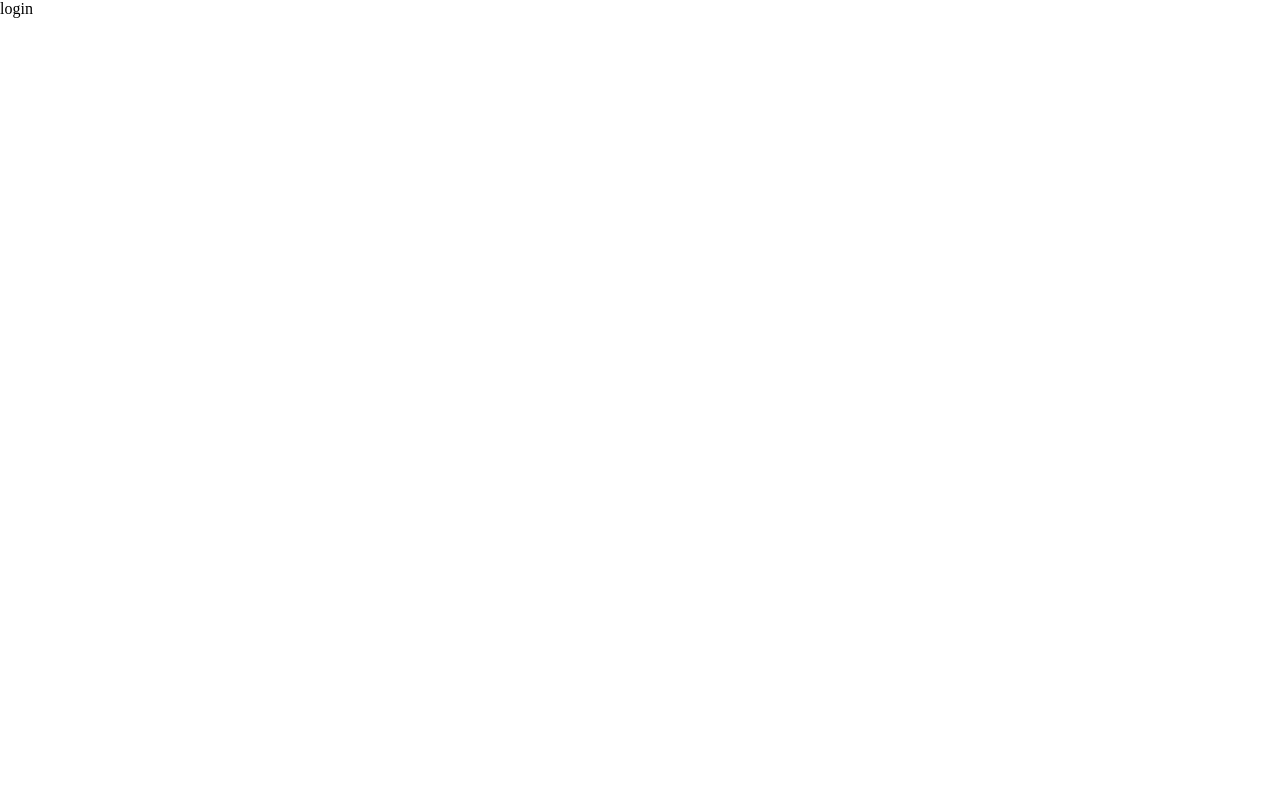
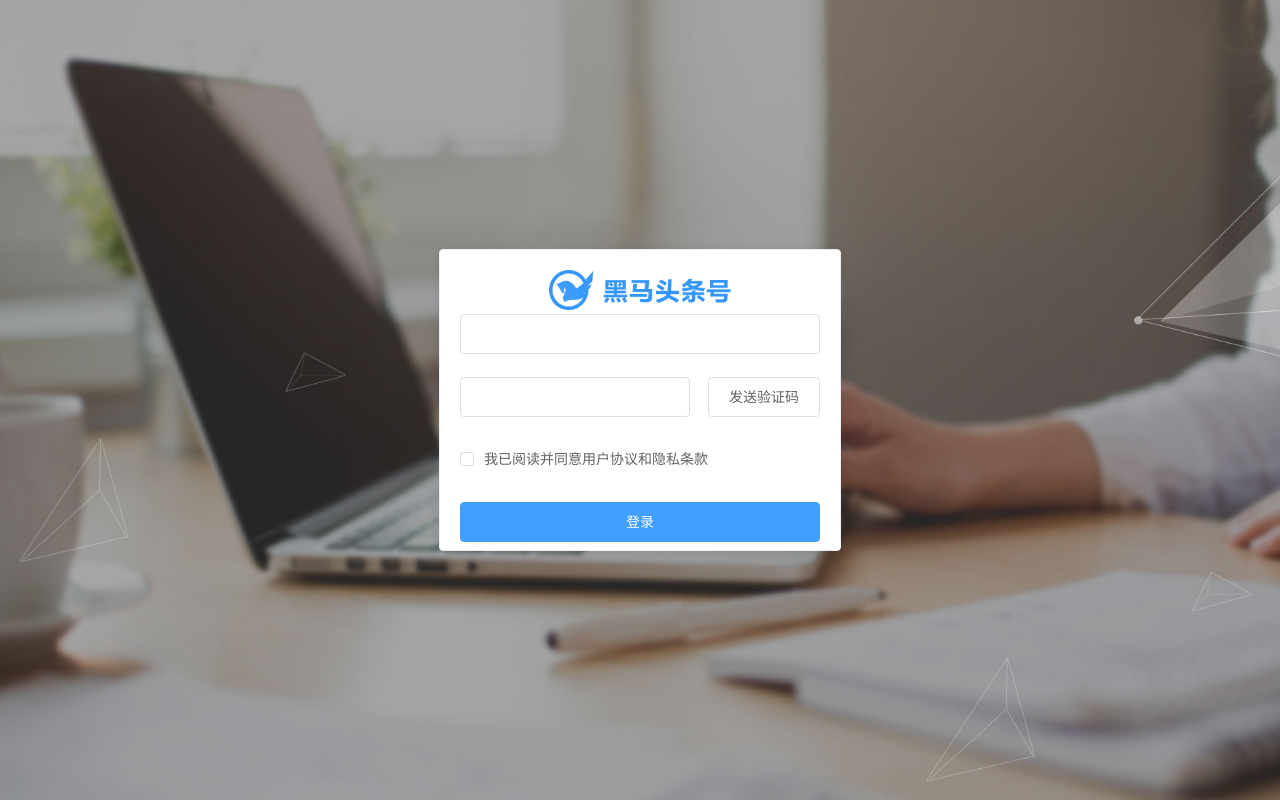
Before and after one commit to csu-anzai/toutiao, a Vue app: page /#/login in a window 1280 px wide. Built offline with nearby package versions, Linux system fonts and the light colour scheme.

Commit message:
登录模块-页面布局及样式

```diff
--- a/src/main.js
+++ b/src/main.js
@@ -3,6 +3,7 @@ import App from './App.vue'
 import router from './router'
 import ElementUI from 'element-ui'
 import './style/index.less'
+import 'element-ui/lib/theme-chalk/index.css'
 Vue.use(ElementUI)
 
 Vue.config.productionTip = false
--- a/src/views/login/index.vue
+++ b/src/views/login/index.vue
@@ -1,10 +1,49 @@
 <template>
-  <div>login</div>
+  <div class="login">
+    <el-card class="login-card">
+      <div class="logo">
+        <img src="../../assets/img/logo_index.png" alt />
+      </div>
+      <el-form>
+        <el-form-item>
+          <el-input></el-input>
+        </el-form-item>
+        <el-form-item>
+          <el-input style="width:230px"></el-input>
+          <el-button style="float:right">发送验证码</el-button>
+        </el-form-item>
+        <el-form-item>
+          <el-checkbox>我已阅读并同意用户协议和隐私条款</el-checkbox>
+        </el-form-item>
+        <el-form-item>
+          <el-button type="primary" style="width:100%; ">登录</el-button>
+        </el-form-item>
+      </el-form>
+    </el-card>
+  </div>
 </template>
 
 <script>
 export default {}
 </script>
 
-<style>
+<style lang="less" scoped>
+.login {
+  background: url("../../assets/img/login_bg.jpg");
+  height: 100vh;
+  background-size: cover;
+  display: flex;
+  justify-content: center;
+  align-items: center;
+  .login-card {
+    width: 400px;
+    height: 300px;
+    .logo {
+      text-align: center;
+      img {
+        height: 40px;
+      }
+    }
+  }
+}
 </style>
```
